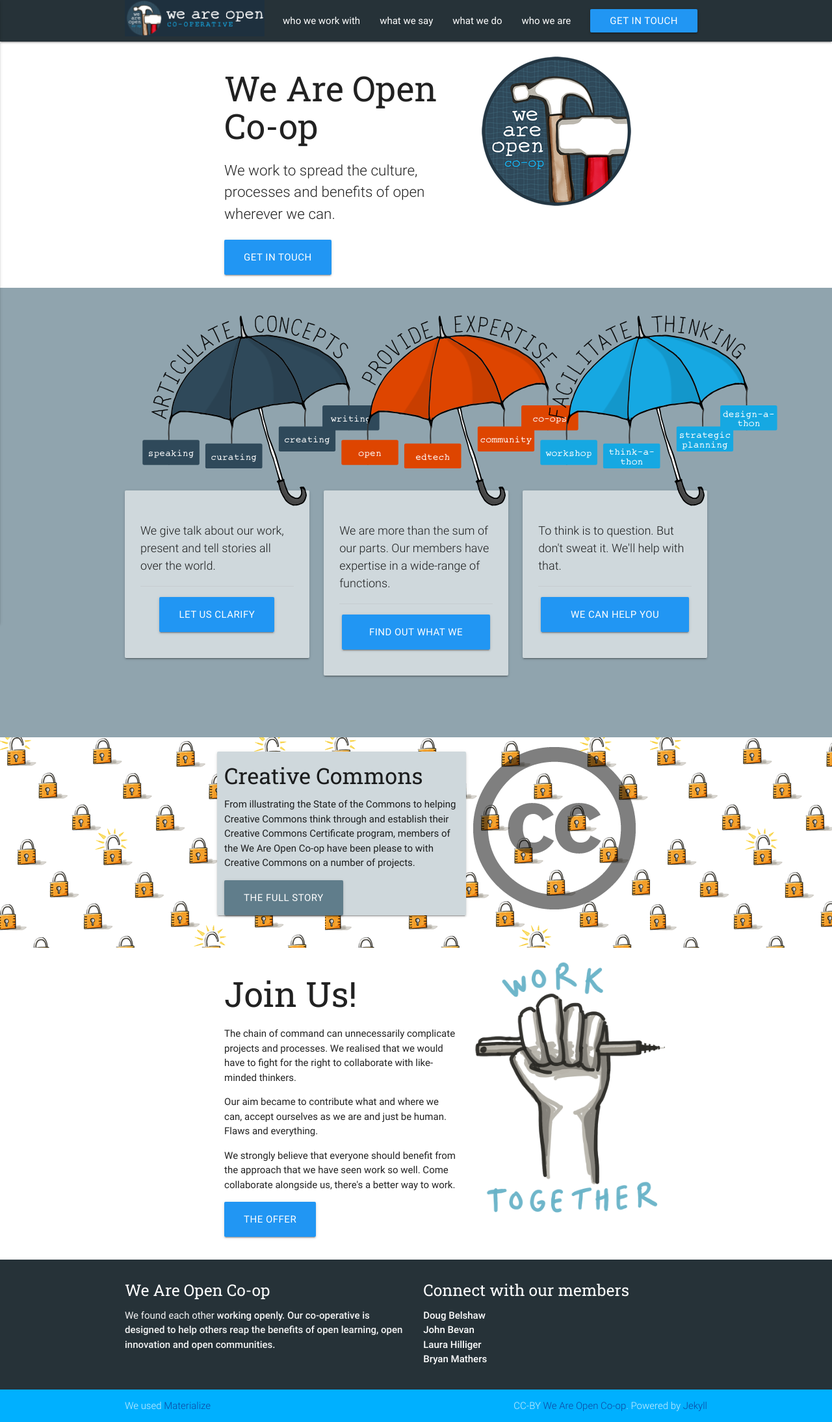
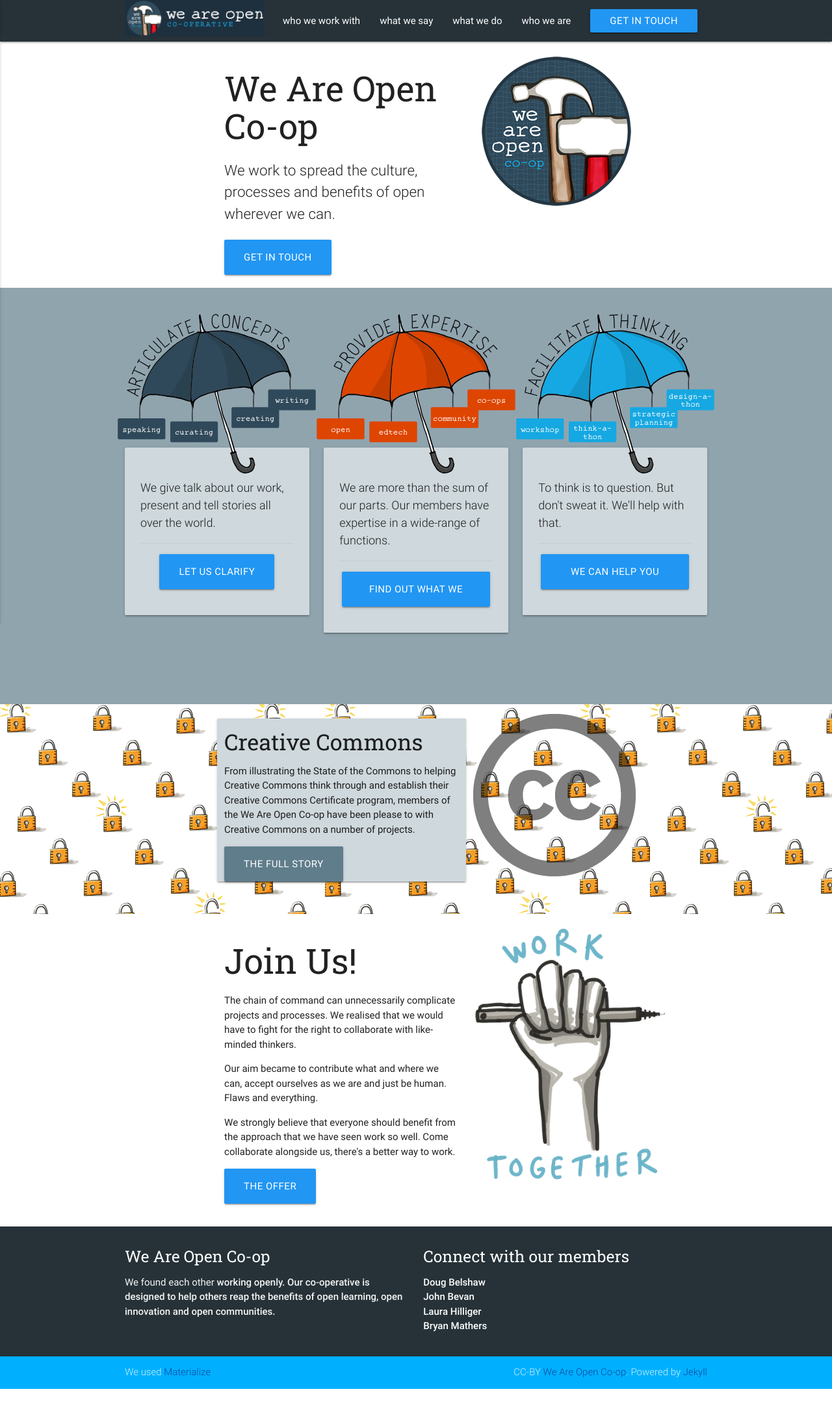
Before and after one commit to weareopen/staging, a Jekyll site: the page built from index.md, in a window 1280 px wide. Shown: the whole page at 65% size. Built offline with Jekyll 4.4.1, drawn with Linux system fonts in a browser that asks for light colours; after the commit the page ends 2138 px from its top, so only the background shows below that.

Commit message:
made the svg umbrellas show full text and responsive

```diff
--- a/_layouts/home.html
+++ b/_layouts/home.html
@@ -25,9 +25,9 @@ layout: default
                 <!--   Icon Section   -->
 
                 <div class="row">
-                    <div class="col s12 m4">
+                    <div class="col s12 m4 l4">
                         <div class="z-index">
-                          <object data="{{ "/" | relative_url }}assets/images/articulate-umbrella.svg" type="image/svg+xml"></object>
+                          <img src="{{ "/" | relative_url }}assets/images/articulate-umbrella.svg" width="140%" />
                         </div>
                         <div class="umbrella-card card blue-grey lighten-4">
                             <p class="light">We give talk about our work, present and tell stories all over the world.</p>
@@ -38,9 +38,9 @@ layout: default
                         </div>
                     </div>
 
-                    <div class="col s12 m4">
+                    <div class="col s12 m4 l4">
 	                    <div class="z-index">
-							<object data="{{ "/" | relative_url }}assets/images/expertise-umbrella.svg" type="image/svg+xml"></object>
+							<img src="{{ "/" | relative_url }}assets/images/expertise-umbrella.svg" width="140%"/>
 					  	</div>
                         <div class="umbrella-card card blue-grey lighten-4">
                             <p class="light">We are more than the sum of our parts. Our members have expertise in a wide-range of functions.</p>
@@ -51,9 +51,9 @@ layout: default
                         </div>
                     </div>
 
-                    <div class="col s12 m4">
+                    <div class="col s12 m4 l4">
 	                    <div class="z-index">
-							<object data="{{ "/" | relative_url }}assets/images/facilitate-umbrella.svg" type="image/svg+xml"></object>
+							<img src="{{ "/" | relative_url }}assets/images/facilitate-umbrella.svg" width="140%" />
 							</div>
                         <div class="umbrella-card card blue-grey lighten-4">
                             <p class="light">To think is to question. But don't sweat it. We'll help with that.</p>
--- a/_sass/main.scss
+++ b/_sass/main.scss
@@ -19,13 +19,13 @@
 .z-index{
 	z-index: 1000;
 	position:relative;
-	left:-10%;
+	left:-20%;
 }
 
 .umbrella-card{
 	padding-top: 2rem;
 	position: relative;
-	top: -3rem;
+	top: -4rem;
 	font-size:1.2rem;
 }
 
```
Also changed, not shown: assets/images/articulate-umbrella.svg, assets/images/expertise-umbrella.svg, assets/images/facilitate-umbrella.svg, 1 other file.
